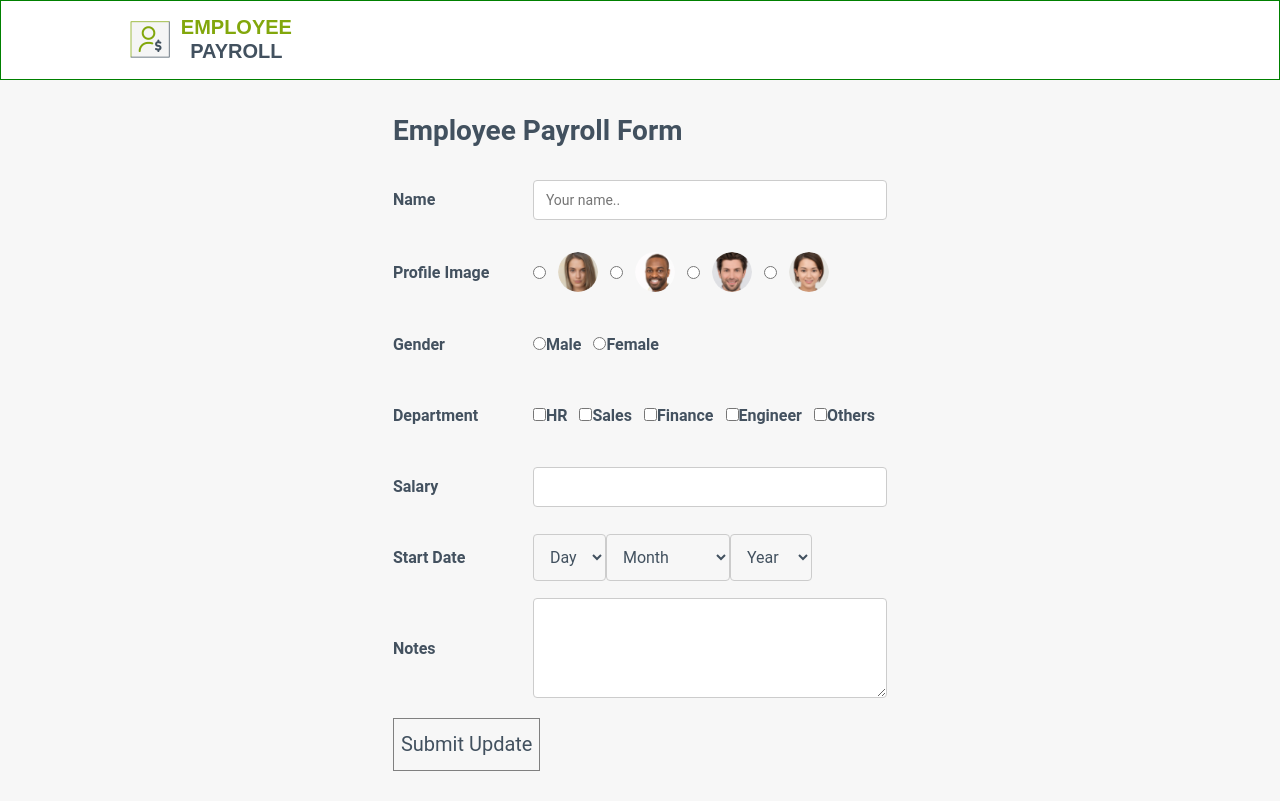
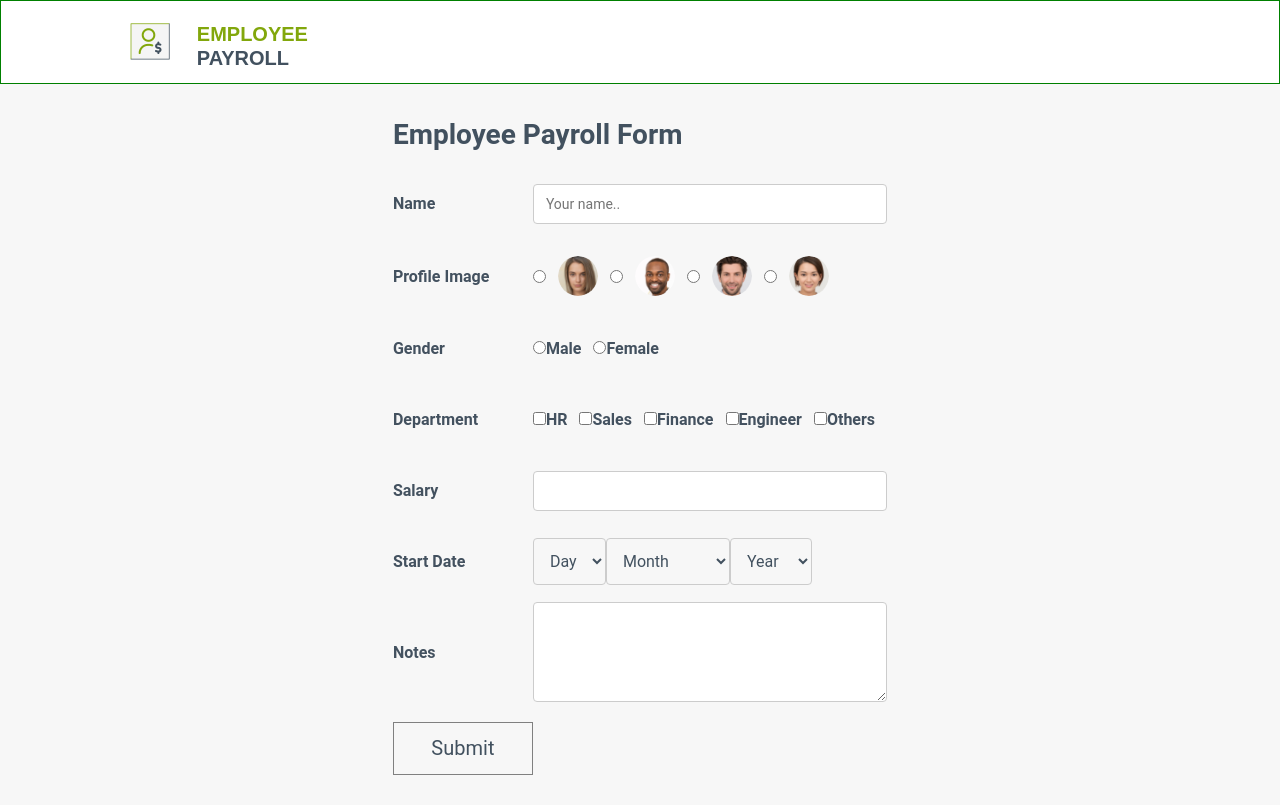
Before and after one commit to NeetaMourya-BL/CFP-RJ-Day1-employee-payroll, a React (Create React App) app: page /payroll-form/edit/1 in a window 1280 px wide. Built offline with nearby package versions, Linux system fonts and the light colour scheme; no server answers.

Commit message:
Refector: for css update and employeePayrollService to view only submit either update

```diff
--- a/src/components/home/home.css
+++ b/src/components/home/home.css
@@ -7,14 +7,6 @@ body {
     height: 100%;
 }
 
-.payroll-main {
-    height: 100%;
-    min-height: calc(100% - 80px);
-    background-color: #f7f7f7;
-    justify-content: center;
-    align-items: center;
-    padding: 0;
-}
 
 .header {
     padding: 15px 0;
@@ -48,6 +40,7 @@ body {
     color: #82A70C;
     padding-left: 10px;
     text-transform: capitalize;
+    float: left;
 }
 
 .emp-payroll {
@@ -61,7 +54,6 @@ body {
     align-items: center;
     border: 0px solid green;
     margin-top: 2pc;
-    justify-content: space-between;
 }
 
 .text-content {
@@ -71,6 +63,7 @@ body {
 .search {
     height: 2pc;
     width: 2pc;
+    float: left;
 }
 
 .add-button {
--- a/src/components/payroll-form/Edituser.js
+++ b/src/components/payroll-form/Edituser.js
@@ -229,7 +229,7 @@ const EditUser = () => {
 
                         <div className="submit-reset">
 
-                            <button type="submit" className="button submitButton" id="submitButton">{employee.isUpdate ? 'Update' : 'Submit'} Update </button>
+                            <button type="submit" className="button submitButton" id="submitButton">{employee.isUpdate ? 'Update' : 'Submit'} </button>
                         </div>
                     </div >
                 </form >
--- a/src/components/payroll-form/EmployeeService.js
+++ b/src/components/payroll-form/EmployeeService.js
@@ -50,7 +50,7 @@ const EmployeeService = () => {
       </Link>
       <h1 className="display-4">User Id: {id}</h1>
       <hr />
-      <ul className="list-group w-50">
+      <ul className="list-group ">
         <li className="list-group-item">Profile Image: {employee.profilePic}</li>
         <li className="list-group-item">Name: {employee.name}</li>
         <li className="list-group-item">Gender: {employee.gender}</li>
```
Also changed, not shown: package.json (+5 -2 lines), src/components/payroll-form/PayrollForm.css (+6 -1 lines), src/components/payroll-form/PayrollForm.jsx (+9 -12 lines), src/index.js (line endings or trailing spaces), 1 other file (tests, documents, lock files or other folders).
